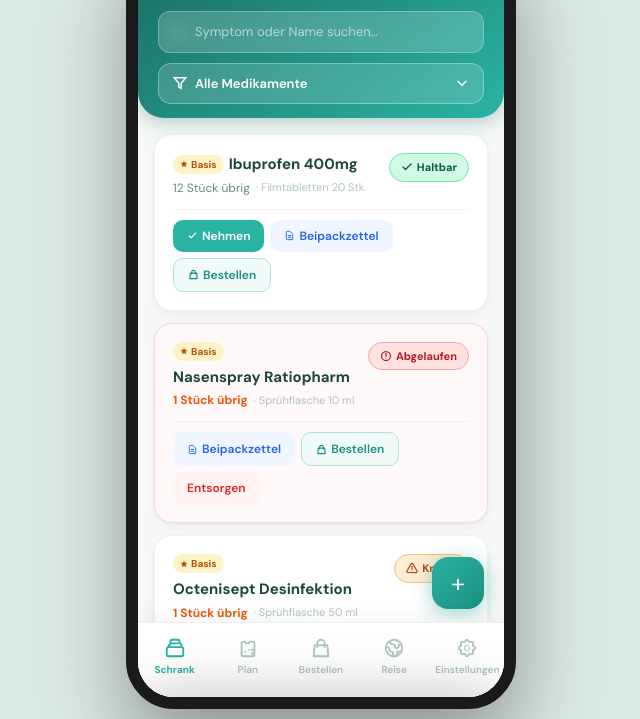
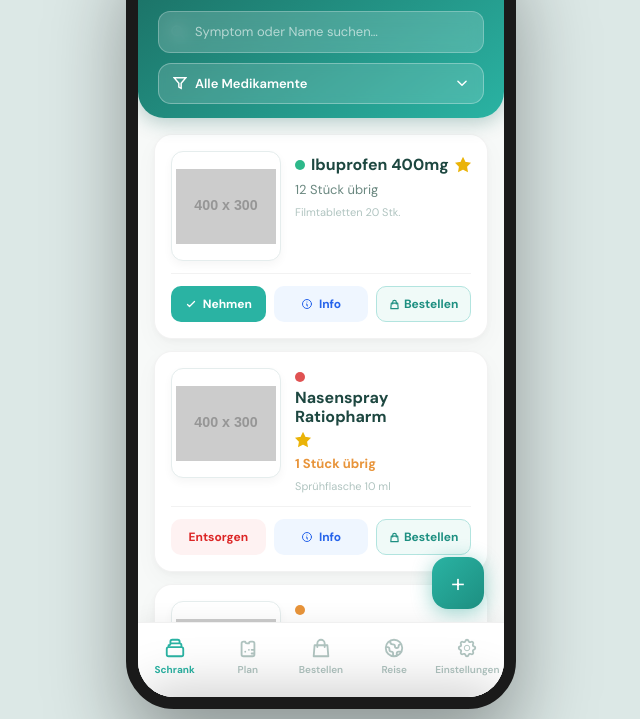
Before and after one commit to Kimetoni/HausapothekeAPP, a plain HTML site: page index.html in a window 1280 px wide. Shown: the part 81-800 px from the top of the page, without its empty margins (319-959 px from the left). Drawn offline with nearby package versions, Linux system fonts and the light colour scheme; placeholder pictures from the web are drawn by us.

Commit message:
Update index.html

```diff
--- a/index.html
+++ b/index.html
@@ -20,6 +20,7 @@
             --danger: #e05252;
             --warn: #e8943a;
             --success: #2db88a;
+            --empty: #7c3aed;
         }
 
         * { box-sizing: border-box; }
@@ -50,19 +51,17 @@
         .med-card {
             background: white;
             border-radius: 18px;
-            padding: 18px;
+            padding: 16px;
             margin-bottom: 12px;
-            box-shadow: 0 1px 4px rgba(0,0,0,0.05), 0 4px 16px rgba(0,0,0,0.04);
-            border: 1.5px solid rgba(0,0,0,0.05);
+            box-shadow: 0 2px 8px rgba(0,0,0,0.04), 0 8px 24px rgba(0,0,0,0.03);
+            border: 1px solid rgba(0,0,0,0.05);
             transition: box-shadow 0.2s ease, transform 0.2s ease;
         }
         .med-card:hover { box-shadow: 0 4px 20px rgba(26,158,143,0.12); transform: translateY(-1px); }
-        .med-card.expired { background: #fff8f8; border-color: rgba(224,82,82,0.2); }
-        .med-card.warning { background: #fffbf5; border-color: rgba(232,148,58,0.25); }
 
         .pill-btn {
-            display: inline-flex; align-items: center; gap: 4px;
-            padding: 7px 14px; border-radius: 10px; font-size: 12px; font-weight: 600;
+            display: inline-flex; align-items: center; justify-content: center; gap: 4px;
+            padding: 8px 6px; border-radius: 10px; font-size: 12px; font-weight: 700;
             transition: all 0.18s ease; cursor: pointer; border: none;
         }
         .pill-btn:hover { filter: brightness(0.93); transform: translateY(-1px); }
@@ -164,8 +163,6 @@
 
         .plan-card { background: white; border-radius: 18px; padding: 18px; margin-bottom: 14px; box-shadow: 0 2px 12px rgba(0,0,0,0.05); border: 1px solid #f0f0f0; }
 
-        .network-card { background: white; border-radius: 18px; padding: 20px; margin-bottom: 14px; box-shadow: 0 2px 12px rgba(0,0,0,0.05); border: 1px solid #f0f0f0; overflow: hidden; position: relative; }
-
         .teal-btn { background: linear-gradient(135deg, var(--teal) 0%, var(--teal-dark) 100%); color: white; border: none; padding: 13px; border-radius: 13px; font-weight: 700; font-size: 14px; cursor: pointer; transition: all 0.2s; font-family: 'DM Sans', sans-serif; width: 100%; box-shadow: 0 3px 12px rgba(26,158,143,0.3); }
         .teal-btn:hover { transform: translateY(-1px); box-shadow: 0 6px 18px rgba(26,158,143,0.4); }
 
@@ -244,8 +241,8 @@
                         <button onclick="setFilter('expired', '⏳ Abgelaufen')" style="width:100%;text-align:left;padding:10px 12px;border-radius:10px;font-size:13px;color:var(--text);background:none;border:none;cursor:pointer;font-family:'DM Sans',sans-serif;font-weight:500;" onmouseover="this.style.background='#f0faf8'" onmouseout="this.style.background='none'">
                             <span style="display:inline-flex;align-items:center;gap:8px;">⏳ Abgelaufen</span>
                         </button>
-                        <button onclick="setFilter('basis', '⭐️ Basis')" style="width:100%;text-align:left;padding:10px 12px;border-radius:10px;font-size:13px;color:var(--text);background:none;border:none;cursor:pointer;font-family:'DM Sans',sans-serif;font-weight:500;" onmouseover="this.style.background='#f0faf8'" onmouseout="this.style.background='none'">
-                            <span style="display:inline-flex;align-items:center;gap:8px;">⭐️ Basis</span>
+                        <button onclick="setFilter('basis', '⭐️ Favoriten')" style="width:100%;text-align:left;padding:10px 12px;border-radius:10px;font-size:13px;color:var(--text);background:none;border:none;cursor:pointer;font-family:'DM Sans',sans-serif;font-weight:500;" onmouseover="this.style.background='#f0faf8'" onmouseout="this.style.background='none'">
+                            <span style="display:inline-flex;align-items:center;gap:8px;">⭐️ Favoriten</span>
                         </button>
                     </div>
                 </div>
@@ -434,7 +431,6 @@
             </div>
 
             <div id="tab-bestellung" class="tab-content">
-
                 <div style="display:flex;justify-content:space-between;align-items:flex-end;margin-bottom:16px;">
                     <div>
                         <div class="section-title">Bestellliste</div>
@@ -457,10 +453,8 @@
                 <div id="orderList"></div>
 
                 <div id="orderActions" style="display:none;">
-
                     <div style="margin-bottom:12px;">
                         <div style="font-size:11px;font-weight:800;color:var(--text-muted);letter-spacing:0.08em;text-transform:uppercase;margin-bottom:8px;">Apotheke auswählen</div>
-
                         <div style="border-radius:16px;overflow:hidden;height:140px;position:relative;margin-bottom:10px;border:1.5px solid #e5eded;background:#e5e7eb;">
                             <iframe
                                 id="gmapIframe"
@@ -474,7 +468,6 @@
                             </iframe>
                             <div style="position:absolute;top:0;left:0;right:0;bottom:0;pointer-events:none;box-shadow:inset 0 0 10px rgba(0,0,0,0.1);"></div>
                         </div>
-
                         <div id="pharmacyList" style="display:flex;flex-direction:column;gap:7px;"></div>
                     </div>
 
@@ -621,6 +614,17 @@
                             <div style="position:absolute;top:2px;right:2px;width:20px;height:20px;border-radius:50%;background:white;transition:all 0.2s;"></div>
                         </div>
                     </div>
+
+                    <div style="display:flex;align-items:center;justify-content:space-between;background:white;border-radius:13px;padding:13px 14px;border:1.5px solid #f0f0f0;">
+                        <div>
+                            <div style="font-weight:600;font-size:14px;color:var(--text);">Knapper Bestand</div>
+                            <div style="font-size:11px;color:var(--text-muted);margin-top:2px;">Warnung bei < 5 Stück</div>
+                        </div>
+                        <div onclick="toggleSetting(this)" style="width:44px;height:24px;border-radius:12px;background:var(--teal);cursor:pointer;position:relative;transition:background 0.2s;" data-on="true">
+                            <div style="position:absolute;top:2px;right:2px;width:20px;height:20px;border-radius:50%;background:white;transition:all 0.2s;"></div>
+                        </div>
+                    </div>
+
                     <div style="display:flex;align-items:center;justify-content:space-between;background:white;border-radius:13px;padding:13px 14px;border:1.5px solid #f0f0f0;">
                         <div>
                             <div style="font-weight:600;font-size:14px;color:var(--text);">Einnahme-Erinnerungen</div>
@@ -901,18 +905,28 @@
     function showBeipackzettel(medName) {
         const key = Object.keys(compendiumDB).find(k => medName.toLowerCase().includes(k));
         const d = key ? compendiumDB[key] : {wirkstoff:'Nicht lokal verfügbar',indikation:'Bitte im Compendium nachschlagen.',dosierung:'–',hinweis:'–',einheit:'–',rezept:false,url:`https://compendium.ch/search?q=${encodeURIComponent(medName)}`};
+
+        const medObj = medications.find(m => m.name === medName);
+        const imageUrl = medObj && medObj.image ? medObj.image : `./images/default.jpg`;
+
         showModal(medName, `
+            <div style="margin-bottom: 16px; text-align: center;">
+                <img src="${imageUrl}" alt="${medName}" style="max-width: 100%; border-radius: 12px; box-shadow: 0 4px 12px rgba(0,0,0,0.08); border: 1px solid #e5eded;" onerror="this.src='https://placehold.co/400x300/ffffff/1d8f81?text=${encodeURIComponent(medName)}&font=Montserrat'">
+            </div>
+
             <a href="${d.url}" target="_blank" style="display:flex;align-items:center;gap:7px;background:var(--teal-light);border:1.5px solid var(--teal-mid);border-radius:12px;padding:11px 14px;margin-bottom:14px;text-decoration:none;">
                 <svg width="16" height="16" fill="none" stroke="var(--teal-dark)" viewBox="0 0 24 24"><path stroke-linecap="round" stroke-linejoin="round" stroke-width="2" d="M10 6H6a2 2 0 00-2 2v10a2 2 0 002 2h10a2 2 0 002-2v-4M14 4h6m0 0v6m0-6L10 14"/></svg>
                 <span style="font-size:13px;font-weight:700;color:var(--teal-dark);">Im Compendium.ch öffnen</span>
                 <svg style="margin-left:auto;" width="12" height="12" fill="none" stroke="var(--teal)" viewBox="0 0 24 24"><path stroke-linecap="round" stroke-linejoin="round" stroke-width="2.5" d="M9 18l6-6-6-6"/></svg>
             </a>
+
             <div style="background:#eff6ff;padding:13px;border-radius:12px;margin-bottom:12px;border:1px solid #dbeafe;">
                 <div style="font-size:10px;font-weight:800;color:#1d4ed8;letter-spacing:0.08em;text-transform:uppercase;margin-bottom:4px;">Wirkstoff</div>
                 <div style="font-weight:700;color:var(--text);font-size:14px;">${d.wirkstoff}</div>
                 ${d.einheit ? `<div style="font-size:11px;color:#6b8880;margin-top:3px;">${d.einheit}</div>` : ''}
                 ${d.rezept ? `<div style="display:inline-flex;align-items:center;gap:4px;background:#fee2e2;color:#b91c1c;font-size:10px;font-weight:700;padding:2px 8px;border-radius:20px;margin-top:6px;"><svg width="10" height="10" viewBox="0 0 24 24" fill="none" stroke="currentColor" stroke-width="2.5"><rect x="3" y="11" width="18" height="11" rx="2"/><path d="M7 11V7a5 5 0 0110 0v4"/></svg>Rezeptpflichtig</div>` : `<div style="display:inline-flex;align-items:center;gap:4px;background:#d1fae5;color:#065f46;font-size:10px;font-weight:700;padding:2px 8px;border-radius:20px;margin-top:6px;">✓ Rezeptfrei</div>`}
             </div>
+
             <div style="margin-bottom:11px;">
                 <div style="font-size:10px;font-weight:800;color:#b0c4c0;letter-spacing:0.08em;text-transform:uppercase;margin-bottom:4px;">Indikation</div>
                 <div style="font-size:13px;color:#4a5e58;line-height:1.55;">${d.indikation}</div>
@@ -927,23 +941,23 @@
             </div>`);
     }
 
-    // ── Medications data ───────────────────────────────────────────
+    // ── Medications data (Updated for GitHub local images) ─────────
     let medications = [
-        {id:1,name:'Ibuprofen 400mg',tags:'Kopfschmerz Fieber Schmerz',count:12,expiry:'2027-10-15',mustHave:true,unit:'Filmtabletten 20 Stk.'},
-        {id:2,name:'L-Thyroxin 50µg',tags:'Schilddrüse',count:3,expiry:'2028-01-10',mustHave:false,unit:'Tabletten'},
-        {id:3,name:'Nasenspray Ratiopharm',tags:'Nase Schnupfen',count:1,expiry:'2023-11-20',mustHave:true,unit:'Sprühflasche 10 ml'},
-        {id:4,name:'Octenisept Desinfektion',tags:'Wunde Desinfektion',count:1,expiry:'2029-05-01',mustHave:true,unit:'Sprühflasche 50 ml'},
-        {id:5,name:'Bepanthen Wundsalbe',tags:'Wunde Haut',count:0,expiry:'2027-08-12',mustHave:true,unit:'Tube 30 g'},
-        {id:6,name:'Cetirizin',tags:'Allergie Heuschnupfen',count:20,expiry:'2026-04-01',mustHave:false,unit:'Filmtabletten'},
-        {id:7,name:'Kohletabletten',tags:'Durchfall Magen',count:30,expiry:'2024-05-01',mustHave:true,unit:'Tabletten 50 Stk.'},
-        {id:8,name:'Aspirin Complex',tags:'Erkältung',count:5,expiry:'2025-10-10',mustHave:false,unit:'Brausetabletten'}
+        {id:1,name:'Ibuprofen 400mg',tags:'Kopfschmerz Fieber Schmerz',count:12,expiry:'2027-10-15',mustHave:true,unit:'Filmtabletten 20 Stk.', icon:'💊', image:'./images/ibuprofen.jpg'},
+        {id:2,name:'L-Thyroxin 50µg',tags:'Schilddrüse',count:3,expiry:'2028-01-10',mustHave:false,unit:'Tabletten', icon:'💊', image:'./images/thyroxin.jpg'},
+        {id:3,name:'Nasenspray Ratiopharm',tags:'Nase Schnupfen',count:1,expiry:'2023-11-20',mustHave:true,unit:'Sprühflasche 10 ml', icon:'💨', image:'./images/nasenspray.jpg'},
+        {id:4,name:'Octenisept Desinfektion',tags:'Wunde Desinfektion',count:1,expiry:'2029-05-01',mustHave:true,unit:'Sprühflasche 50 ml', icon:'🧴', image:'./images/octenisept.jpg'},
+        {id:5,name:'Bepanthen Wundsalbe',tags:'Wunde Haut',count:0,expiry:'2027-08-12',mustHave:true,unit:'Tube 30 g', icon:'🩹', image:'./images/bepanthen.jpg'},
+        {id:6,name:'Cetirizin',tags:'Allergie Heuschnupfen',count:20,expiry:'2026-04-01',mustHave:false,unit:'Filmtabletten', icon:'💊', image:'./images/cetirizin.jpg'},
+        {id:7,name:'Kohletabletten',tags:'Durchfall Magen',count:30,expiry:'2024-05-01',mustHave:true,unit:'Tabletten 50 Stk.', icon:'⚫', image:'./images/kohletabletten.jpg'},
+        {id:8,name:'Aspirin Complex',tags:'Erkältung',count:5,expiry:'2025-10-10',mustHave:false,unit:'Brausetabletten', icon:'🫧', image:'./images/aspirin.jpg'}
     ];
 
     function getStatus(expiryDate) {
         const diff = Math.ceil((new Date(expiryDate) - new Date()) / 86400000);
-        if (diff < 0) return {cardClass:'expired',label:'Abgelaufen'};
-        if (diff < 90) return {cardClass:'warning',label:'Läuft bald ab'};
-        return {cardClass:'',label:'Haltbar'};
+        if (diff < 0) return {label:'Abgelaufen'};
+        if (diff < 90) return {label:'Läuft bald ab'};
+        return {label:'Haltbar'};
     }
 
     function setFilter(filterType, labelText) {
@@ -954,13 +968,6 @@
         closeFilterDropdown();
         renderList(document.getElementById('searchInput').value);
     }
-
-    // ── Pharmacies ─────────────────────────────────────────────────
-    const pharmacies = [
-        {id:0,name:'Apotheke Cham',address:'Zugerstrasse 12, 6330 Cham',distance:'0.3 km',open:true,isDefault:true},
-        {id:1,name:'Bahnhof Apotheke',address:'Bahnhofplatz 2, 6330 Cham',distance:'0.8 km',open:true,isDefault:false},
-        {id:2,name:'Amavita Zug',address:'Grabenstrasse 4, 6300 Zug',distance:'3.2 km',open:false,isDefault:false},
-    ];
 
     // ── Order list state ───────────────────────────────────────────
     let orderList = [];
@@ -1027,46 +1034,58 @@
 
         meds.forEach(med => {
             const status = getStatus(med.expiry);
-            const isExpired = status.label==='Abgelaufen';
-            const isEmpty = med.count===0;
-            const isLow = med.count>0 && med.count<5;
-            const inOrder = orderList.some(o=>o.id===med.id);
+            const isExpired = status.label === 'Abgelaufen';
+            const isEmpty = med.count === 0;
+            const isLow = med.count > 0 && med.count < 5;
+            const inOrder = orderList.some(o=>o.id === med.id);
+
+            let cardClass = '';
+            if (isExpired) cardClass = 'expired';
+            else if (isEmpty) cardClass = 'empty';
+            else if (isLow) cardClass = 'warning';
 
             const card = document.createElement('div');
-            card.className = `med-card ${isEmpty&&!isExpired?'':status.cardClass}`;
-            if (isEmpty && !isExpired) card.style.cssText += ';background:#fafafa;border-color:rgba(124,58,237,0.2);';
+            card.className = `med-card ${cardClass}`;
 
-            let badge;
-            if (isEmpty && !isExpired) badge = `<span style="display:inline-flex;align-items:center;gap:4px;background:#f5f3ff;color:#7c3aed;font-size:11px;font-weight:700;padding:5px 11px;border-radius:20px;border:1px solid #ddd6fe;flex-shrink:0;"><svg width="12" height="12" viewBox="0 0 24 24" fill="none" stroke="currentColor" stroke-width="2.5" stroke-linecap="round"><path d="M21 21H3M21 3L3 21"/></svg>Leer</span>`;
-            else if (isExpired) badge = `<span style="display:inline-flex;align-items:center;gap:4px;background:#fee2e2;color:#b91c1c;font-size:11px;font-weight:700;padding:5px 11px;border-radius:20px;border:1px solid #fca5a5;flex-shrink:0;"><svg width="12" height="12" viewBox="0 0 24 24" fill="none" stroke="currentColor" stroke-width="2.5" stroke-linecap="round"><circle cx="12" cy="12" r="9"/><line x1="12" y1="7" x2="12" y2="13"/><circle cx="12" cy="17" r="1" fill="currentColor" stroke="none"/></svg>Abgelaufen</span>`;
-            else if (isLow) badge = `<span style="display:inline-flex;align-items:center;gap:4px;background:#ffedd5;color:#c2410c;font-size:11px;font-weight:700;padding:5px 11px;border-radius:20px;border:1px solid #fdba74;flex-shrink:0;"><svg width="12" height="12" viewBox="0 0 24 24" fill="none" stroke="currentColor" stroke-width="2.5" stroke-linecap="round"><path d="M10.29 3.86L1.82 18a2 2 0 001.71 3h16.94a2 2 0 001.71-3L13.71 3.86a2 2 0 00-3.42 0z"/><line x1="12" y1="9" x2="12" y2="14"/><circle cx="12" cy="17.5" r="1" fill="currentColor" stroke="none"/></svg>Knapp</span>`;
-            else badge = `<span style="display:inline-flex;align-items:center;gap:4px;background:#d1fae5;color:#065f46;font-size:11px;font-weight:700;padding:5px 11px;border-radius:20px;border:1px solid #6ee7b7;flex-shrink:0;"><svg width="12" height="12" viewBox="0 0 24 24" fill="none" stroke="currentColor" stroke-width="2.5" stroke-linecap="round"><path d="M20 6L9 17l-5-5"/></svg>Haltbar</span>`;
+            let dotColor = 'var(--success)';
+            if (isEmpty) dotColor = 'var(--empty)';
+            else if (isExpired) dotColor = 'var(--danger)';
+            else if (isLow) dotColor = 'var(--warn)';
 
-            let countStyle = isEmpty ? 'color:#7c3aed;font-weight:700;' : isLow ? 'color:#ea580c;font-weight:700;' : 'color:var(--text-muted);';
+            let countStyle = isEmpty ? 'color:var(--empty);font-weight:700;' : isLow ? 'color:var(--warn);font-weight:700;' : isExpired ? 'color:var(--danger);font-weight:700;' : 'color:var(--text-muted);';
             const orderStyle = inOrder ? 'background:var(--teal);color:white;border:1.5px solid var(--teal);' : 'background:#f0faf8;color:var(--teal-dark);border:1.5px solid var(--teal-mid);';
             const orderLabel = inOrder
                 ? `<svg width="11" height="11" fill="none" stroke="currentColor" viewBox="0 0 24 24"><path stroke-linecap="round" stroke-linejoin="round" stroke-width="2.5" d="M5 13l4 4L19 7"/></svg>Vorgemerkt`
                 : `<svg width="11" height="11" fill="none" stroke="currentColor" viewBox="0 0 24 24"><path stroke-linecap="round" stroke-linejoin="round" stroke-width="2.5" d="M16 11V7a4 4 0 00-8 0v4M5 9h14l1 12H4L5 9z"/></svg>Bestellen`;
 
+            // Fehlerbehandlung für Bilder (falls lokales Bild fehlt, lade Platzhalter)
+            const fallbackImage = `https://placehold.co/400x300/ffffff/1d8f81?text=${encodeURIComponent(med.name.split(' ')[0])}&font=Montserrat`;
+
             card.innerHTML = `
                 <div style="display:flex;justify-content:space-between;align-items:flex-start;margin-bottom:12px;">
-                    <div style="flex:1;min-width:0;padding-right:10px;">
-                        <div style="display:flex;align-items:center;gap:5px;flex-wrap:wrap;margin-bottom:3px;">
-                            ${med.mustHave?`<span style="display:inline-flex;align-items:center;gap:3px;background:#fef3c7;color:#b45309;font-size:10px;font-weight:700;padding:2px 7px;border-radius:20px;flex-shrink:0;"><svg width="8" height="8" viewBox="0 0 24 24" fill="currentColor"><path d="M12 2l3.09 6.26L22 9.27l-5 4.87 1.18 6.88L12 17.77l-6.18 3.25L7 14.14 2 9.27l6.91-1.01L12 2z"/></svg>Basis</span>`:''}
-                            <span style="font-weight:700;font-size:15px;color:var(--text);">${med.name}</span>
+                    <div style="display:flex; gap:14px; flex:1; min-width:0;">
+                        <div style="width: 110px; height: 110px; border-radius: 12px; background: white; border: 1.5px solid #e5eded; display: flex; align-items: center; justify-content: center; flex-shrink: 0; overflow: hidden; padding: 4px; box-shadow: 0 4px 10px rgba(0,0,0,0.04);">
+                            <img src="${med.image}" alt="${med.name}" onerror="this.src='${fallbackImage}'" style="width: 100%; height: 100%; object-fit: contain;">
                         </div>
-                        <div style="display:flex;align-items:center;gap:6px;flex-wrap:wrap;">
-                            <span style="${countStyle}font-size:12px;">${isEmpty?'Nicht vorhanden':med.count+' Stück übrig'}</span>
-                            ${med.unit?`<span style="font-size:11px;color:#b0c4c0;">· ${med.unit}</span>`:''}
+                        <div style="flex:1; min-width:0; padding-top:4px;">
+                            <div style="display:flex;align-items:center;gap:6px;flex-wrap:wrap;margin-bottom:6px;">
+                                <div style="width:10px;height:10px;border-radius:50%;background:${dotColor};flex-shrink:0;"></div>
+                                <span style="font-weight:700;font-size:16px;color:var(--text); line-height:1.2;">${med.name}</span>
+                                ${med.mustHave?`<svg width="16" height="16" viewBox="0 0 24 24" fill="#eab308" stroke="#eab308" stroke-width="2" style="flex-shrink:0;"><polygon points="12 2 15.09 8.26 22 9.27 17 14.14 18.18 21.02 12 17.77 5.82 21.02 7 14.14 2 9.27 8.91 8.26 12 2"></polygon></svg>`:''}
+                            </div>
+                            <div style="display:flex;align-items:center;gap:6px;flex-wrap:wrap; margin-bottom: 4px;">
+                                <span style="${countStyle}font-size:13px;">${isEmpty ? '0 Stück übrig' : med.count + ' Stück übrig'}</span>
+                            </div>
+                            <div style="font-size:11px;color:#b0c4c0;">${med.unit ? med.unit : ''}</div>
                         </div>
                     </div>
-                    ${badge}
                 </div>
-                <div style="display:flex;flex-wrap:wrap;gap:6px;padding-top:10px;border-top:1px solid rgba(0,0,0,0.05);">
-                    ${!isExpired&&!isEmpty?`<button class="pill-btn" onclick="takePill(${med.id})" style="background:var(--teal);color:white;"><svg width="11" height="11" fill="none" stroke="currentColor" viewBox="0 0 24 24"><path stroke-linecap="round" stroke-linejoin="round" stroke-width="2.5" d="M5 13l4 4L19 7"></path></svg>Nehmen</button>`:''}
-                    <button class="pill-btn" onclick="showBeipackzettel('${med.name}')" style="background:#eff6ff;color:#2563eb;"><svg width="11" height="11" fill="none" stroke="currentColor" viewBox="0 0 24 24"><path stroke-linecap="round" stroke-linejoin="round" stroke-width="2" d="M9 12h6m-6 4h6m2 5H7a2 2 0 01-2-2V5a2 2 0 012-2h5.586a1 1 0 01.707.293l5.414 5.414a1 1 0 01.293.707V19a2 2 0 01-2 2z"></path></svg>Beipackzettel</button>
+
+                <div style="display:grid; grid-auto-columns: 1fr; grid-auto-flow: column; gap:8px; padding-top:12px; border-top:1px solid rgba(0,0,0,0.05); margin-top:8px;">
+                    ${!isExpired && !isEmpty ? `<button class="pill-btn" onclick="takePill(${med.id})" style="background:var(--teal);color:white;"><svg width="12" height="12" fill="none" stroke="currentColor" viewBox="0 0 24 24" style="margin-right:2px;"><path stroke-linecap="round" stroke-linejoin="round" stroke-width="2.5" d="M5 13l4 4L19 7"></path></svg>Nehmen</button>` : ''}
+                    ${isExpired ? `<button class="pill-btn" onclick="showModal('Entsorgungs-Guide','Bitte bei der Apotheke zur fachgerechten Entsorgung abgeben.')" style="background:#fef2f2;color:#dc2626;">Entsorgen</button>` : ''}
+                    <button class="pill-btn" onclick="showBeipackzettel('${med.name}')" style="background:#eff6ff;color:#2563eb;"><svg width="12" height="12" fill="none" stroke="currentColor" viewBox="0 0 24 24" style="margin-right:2px;"><path stroke-linecap="round" stroke-linejoin="round" stroke-width="2" d="M13 16h-1v-4h-1m1-4h.01M21 12a9 9 0 11-18 0 9 9 0 0118 0z"></path></svg>Info</button>
                     <button class="pill-btn order-btn-${med.id}" onclick="toggleOrder(${med.id},'${med.name.replace(/'/g,"\\'")}',this)" style="${orderStyle}">${orderLabel}</button>
-                    ${isExpired?`<button class="pill-btn" onclick="showModal('Entsorgungs-Guide','Bitte bei der Apotheke zur fachgerechten Entsorgung abgeben.')" style="background:#fef2f2;color:#dc2626;">Entsorgen</button>`:''}
                 </div>`;
             listEl.appendChild(card);
         });
@@ -1189,6 +1208,11 @@
     }
 
     // ── Pharmacies ─────────────────────────────────────────────────
+    const pharmacies = [
+        {id:0,name:'Apotheke Cham',address:'Zugerstrasse 12, 6330 Cham',distance:'0.3 km',open:true,isDefault:true},
+        {id:1,name:'Bahnhof Apotheke',address:'Bahnhofplatz 2, 6330 Cham',distance:'0.8 km',open:true,isDefault:false},
+        {id:2,name:'Amavita Zug',address:'Grabenstrasse 4, 6300 Zug',distance:'3.2 km',open:false,isDefault:false},
+    ];
     let selectedPharmacyId = 0;
 
     function selectPharmacy(id) {
@@ -1416,7 +1440,7 @@
         const count=document.getElementById('medCount').value;
         const date=document.getElementById('medDate').value;
         if(!name||!count||!date) return alert('Bitte Name, Stückzahl und Datum ausfüllen!');
-        medications.push({id:Date.now(),name,tags,count:parseInt(count),expiry:date,mustHave:false,unit});
+        medications.push({id:Date.now(),name,tags,count:parseInt(count),expiry:date,mustHave:false,unit,icon:'💊',image:`./images/default.jpg`});
         ['compSearchInput','medName','medUnit','medTags','medCount','medDate'].forEach(id=>{const el=document.getElementById(id);if(el)el.value='';});
         document.getElementById('compendiumLink').style.display='none';
         toggleForm();
```
